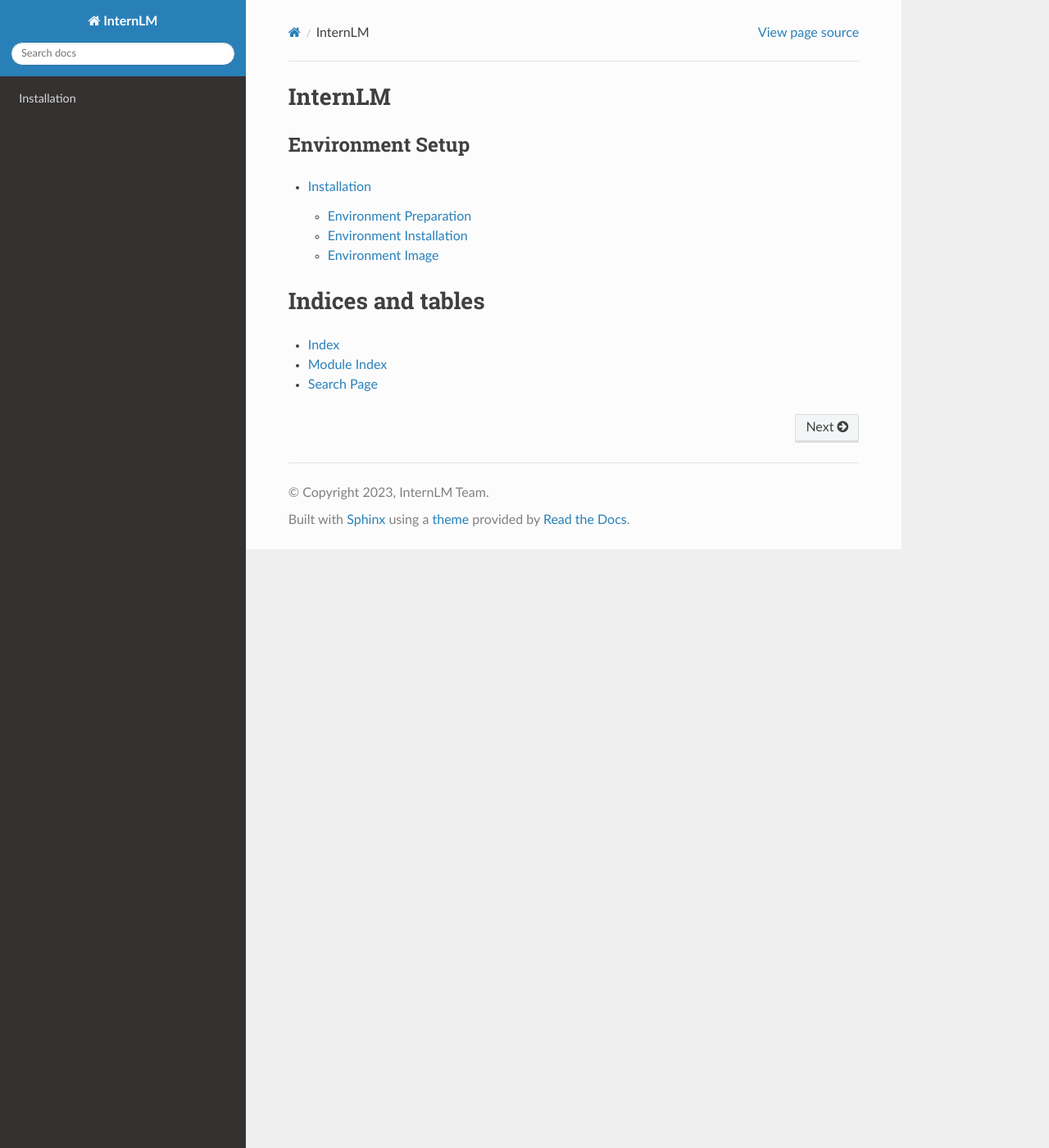
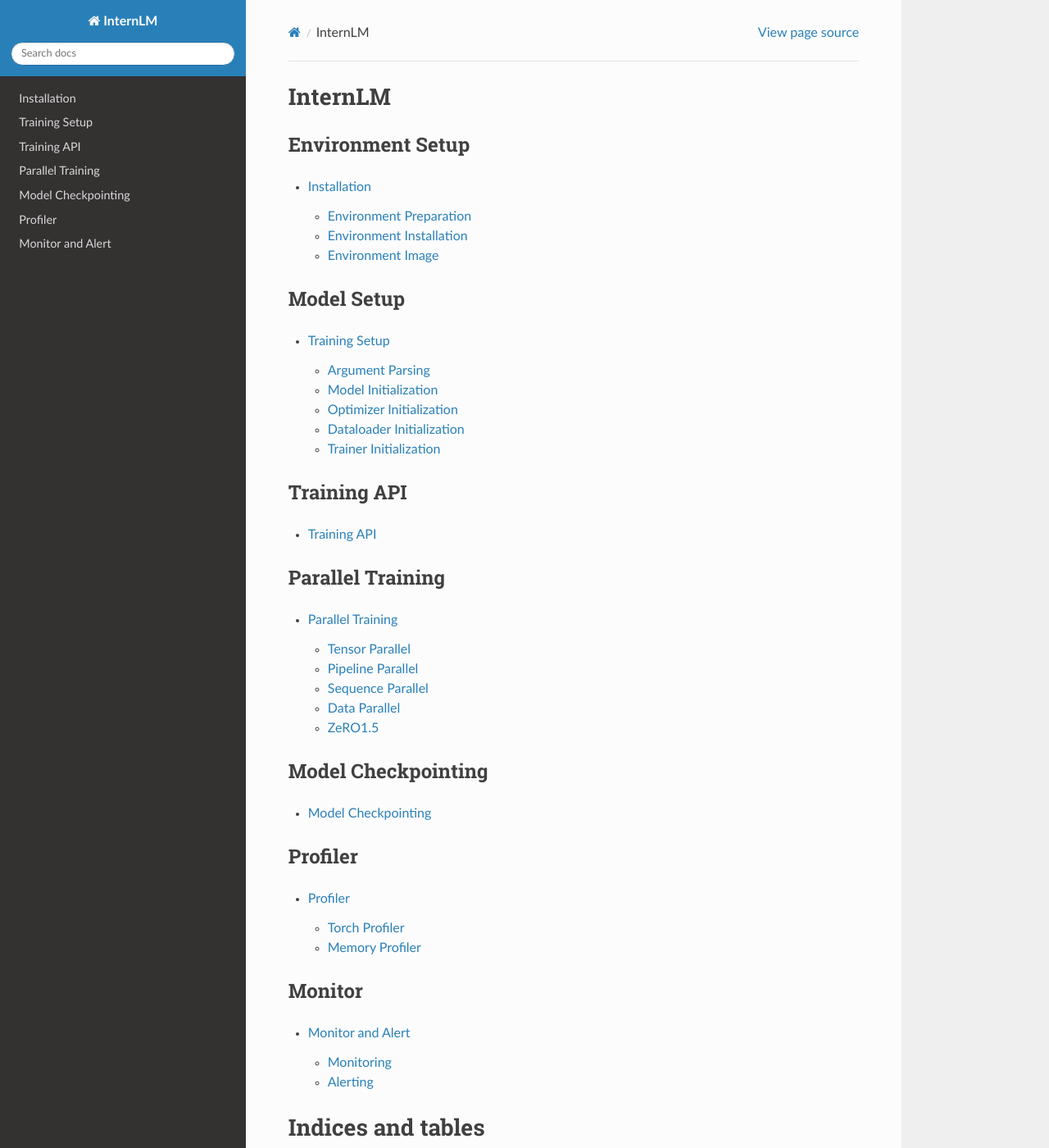
Before and after one commit to InternLM/InternLM, a Sphinx documentation site: the page built from doc/code-docs/source/index.rst, in a window 1280 px wide and 1400 px high. Shown: the whole window at 82% size. Built offline with Sphinx 7.4.7 and the Read the Docs theme 2.0.0, drawn with Linux system fonts in a browser that asks for light colours.

Commit message:
feat(doc/code-docs): update code-docs

```diff
--- /dev/null
+++ b/doc/code-docs/requirements.txt
@@ -0,0 +1,6 @@
+Sphinx
+sphinx-autobuild
+recommonmark
+sphinx_rtd_theme
+sphinx_markdown_tables
+autodoc_pydantic==1.9
--- /dev/null
+++ b/doc/code-docs/source/checkpoint.rst
@@ -0,0 +1,2 @@
+Model Checkpointing
+===================
--- a/doc/code-docs/source/conf.py
+++ b/doc/code-docs/source/conf.py
@@ -5,6 +5,9 @@
 
 # -- Project information -----------------------------------------------------
 # https://www.sphinx-doc.org/en/master/usage/configuration.html#project-information
+
+import os
+import sys
 
 project = "InternLM"
 copyright = "2023, InternLM Team"
@@ -17,14 +20,43 @@
 extensions = [
     "recommonmark",
     "sphinx_rtd_theme",
+    "sphinx.ext.viewcode",
+    "sphinx.ext.autodoc",
+    "sphinxcontrib.autodoc_pydantic",
+    "sphinx.ext.autosectionlabel",
+    "sphinx.ext.napoleon",
 ]
 
+pygments_style = "sphinx"
+
+# autodoc_pyandtic config
+autodoc_pydantic_model_show_field_summary = False
+autodoc_pydantic_field_signature_prefix = " "
+autodoc_pydantic_model_signature_prefix = "class"
+autodoc_pydantic_model_show_json = False
+autodoc_pydantic_model_show_config_summary = False
+autodoc_pydantic_model_show_config_member = False
+autodoc_pydantic_model_show_validator_summary = False
+autodoc_pydantic_model_show_validator_members = False
+autodoc_pydantic_model_summary_list_order = "bysource"
+autodoc_pydantic_model_member_order = "bysource"
+autodoc_pydantic_field_list_validators = False
+
 templates_path = ["_templates"]
+
 exclude_patterns = []
-
 
 # -- Options for HTML output -------------------------------------------------
 # https://www.sphinx-doc.org/en/master/usage/configuration.html#options-for-html-output
 
 html_theme = "sphinx_rtd_theme"
 html_static_path = ["_static"]
+
+sys.path.insert(0, os.path.abspath("../../../"))
+
+# Prepend module names to class descriptions
+add_module_names = True
+
+autoclass_content = "init"
+
+autodoc_mock_imports = ["apex", "torch"]
--- a/doc/code-docs/source/index.rst
+++ b/doc/code-docs/source/index.rst
@@ -7,12 +7,60 @@
 ========
 
 Environment Setup
------------------
+-------------------
 
 .. toctree::
    :maxdepth: 2
 
    install
+
+Model Setup
+-------------------
+
+.. toctree::
+   :maxdepth: 2
+
+   initialize
+
+Training API
+-------------------
+
+.. toctree::
+   :maxdepth: 2
+
+   training
+
+Parallel Training
+-------------------
+
+.. toctree::
+   :maxdepth: 2
+
+   parallel
+
+Model Checkpointing
+-------------------
+
+.. toctree::
+   :maxdepth: 2
+
+   checkpoint
+
+Profiler
+-------------------
+
+.. toctree::
+   :maxdepth: 2
+
+   profiler
+
+Monitor
+-------------------
+
+.. toctree::
+   :maxdepth: 2
+
+   monitor
 
 Indices and tables
 ==================
--- /dev/null
+++ b/doc/code-docs/source/initialize.rst
@@ -0,0 +1,35 @@
+Training Setup
+==============
+
+.. _InternLM-args:
+
+Argument Parsing
+----------------
+InternLM uses the `argparse <https://docs.python.org/3/library/argparse.html>`_ library to supply commandline
+configuration to the InternLM runtime. Use ``internlm.initialize.get_default_parser()`` to get InternLM's default
+parser with some builtin arguments, users can add custom parameters to this parser.
+
+.. code-block:: python
+
+    # Get InternLM default parser
+    parser = internlm.initialize.get_default_parser()
+    # Add new argument
+    parser.add_argument("--user_arg", type=int, default=-1, help="arguments add by user.")
+    cmd_args = parser.parse_args()
+
+.. autofunction:: internlm.initialize.get_default_parser
+
+
+.. _InternLM-init:
+
+Model Initialization
+-------------------------
+
+Optimizer Initialization
+-------------------------
+
+Dataloader Initialization
+-------------------------
+
+Trainer Initialization
+-------------------------
--- /dev/null
+++ b/doc/code-docs/source/monitor.rst
@@ -0,0 +1,10 @@
+Monitor and Alert
+=================
+
+
+Monitoring
+-----------------
+
+
+Alerting
+-----------------
--- /dev/null
+++ b/doc/code-docs/source/parallel.rst
@@ -0,0 +1,23 @@
+Parallel Training
+=================
+
+.. 整体说一下并行配置使用方式，接下来再分模块详细说明
+
+Tensor Parallel
+-----------------
+
+
+Pipeline Parallel
+-----------------
+
+
+Sequence Parallel
+-----------------
+
+
+Data Parallel
+-----------------
+
+
+ZeRO1.5
+-----------------
--- /dev/null
+++ b/doc/code-docs/source/profiler.rst
@@ -0,0 +1,11 @@
+Profiler
+========
+
+.. 可介绍torch profiler, memory profiler的使用
+
+Torch Profiler
+-----------------
+
+
+Memory Profiler
+-----------------
--- /dev/null
+++ b/doc/code-docs/source/training.rst
@@ -0,0 +1,2 @@
+Training API
+============
--- a/doc/requirements.txt
+++ /dev/null
@@ -1,2 +0,0 @@
-recommonmark
-sphinx_rtd_theme
```
Also changed, not shown: .readthedocs.yml.
